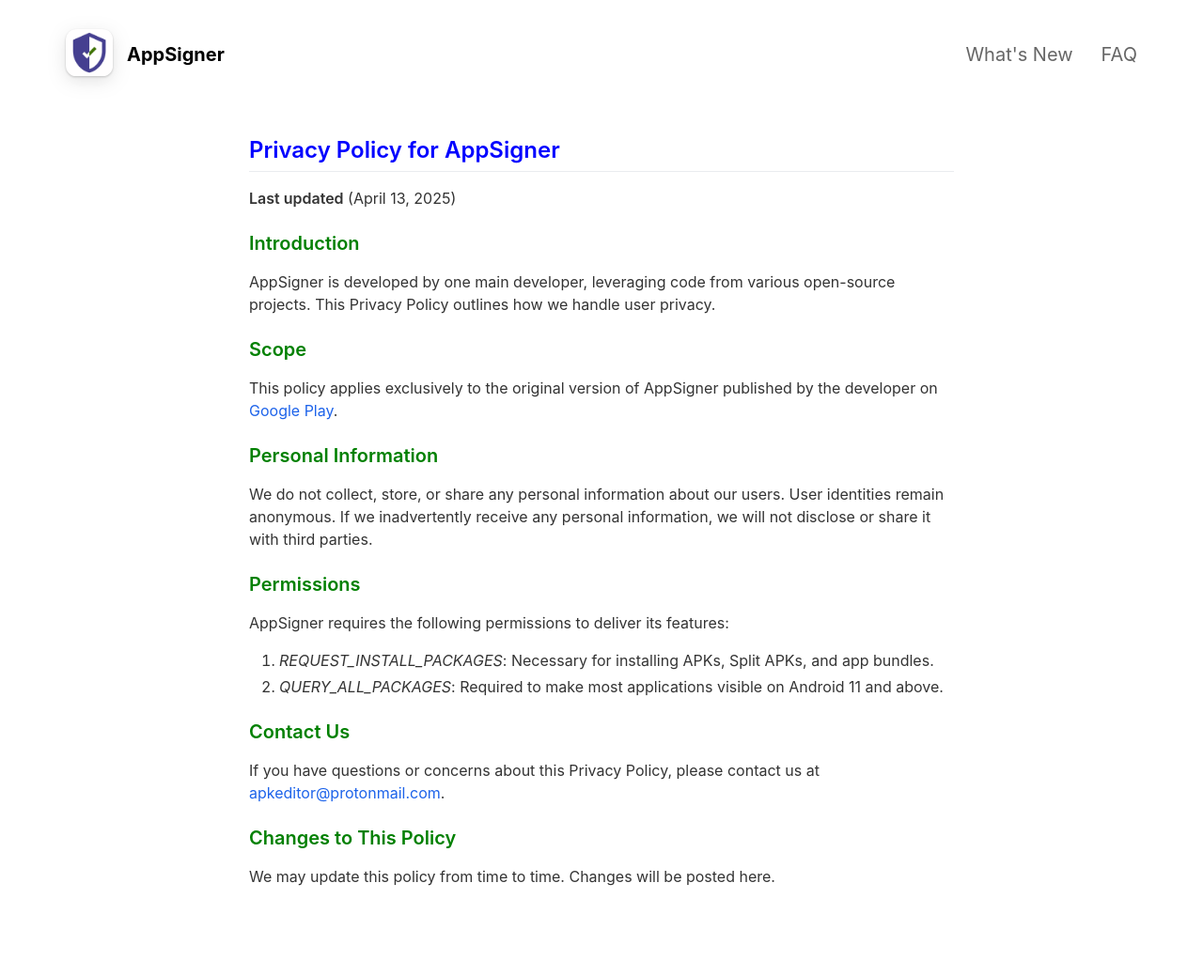
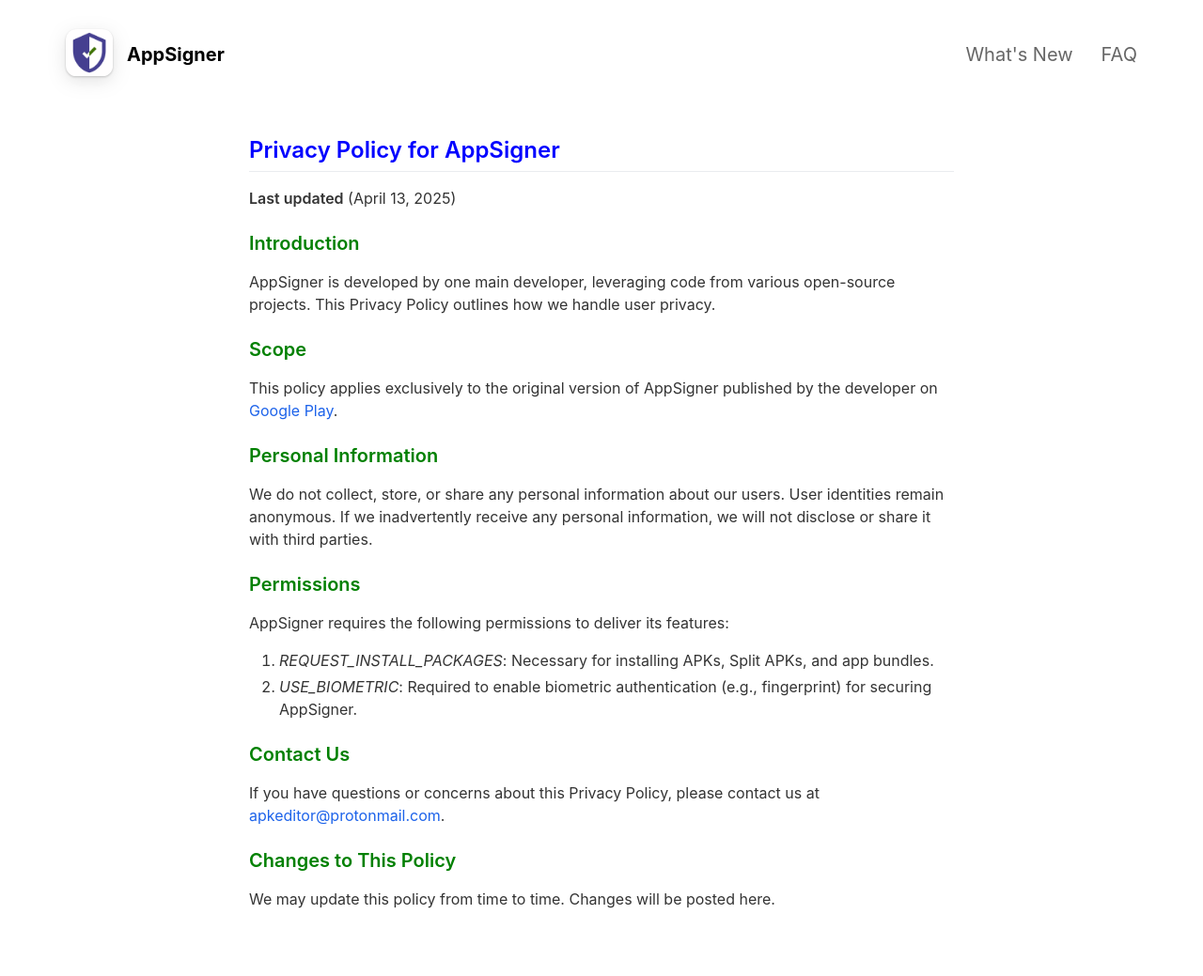
Before and after one commit to AppSigner/AppSigner.github.io, a Jekyll site: the page built from _pages/privacypolicy.md, in a window 1280 px wide. Shown: the whole page at 94% size. Built offline with Jekyll 4.4.1, drawn with Linux system fonts in a browser that asks for light colours; nearby versions of some CDN libraries; before the commit the page ends 1015 px from its top, so only the background shows below that.

Commit message:
Privacy policy: Show information about "USE_BIOMETRIC" permission

```diff
--- a/_pages/privacypolicy.md
+++ b/_pages/privacypolicy.md
@@ -25,7 +25,7 @@ We do not collect, store, or share any personal information about our users. Use
 AppSigner requires the following permissions to deliver its features:
 
 1. *REQUEST_INSTALL_PACKAGES*: Necessary for installing APKs, Split APKs, and app bundles.
-2. *QUERY_ALL_PACKAGES*: Required to make most applications visible on Android 11 and above.
+2. *USE_BIOMETRIC*: Required to enable biometric authentication (e.g., fingerprint) for securing AppSigner.
 
 <h3 style="color: green">Contact Us</h3>
 
```
